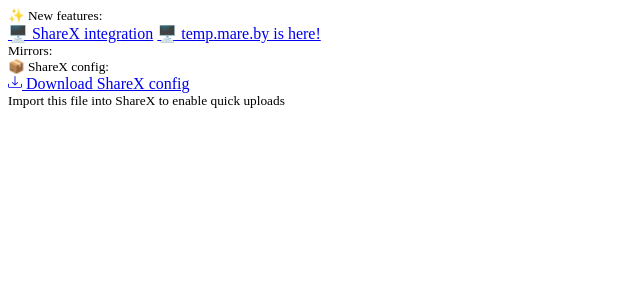
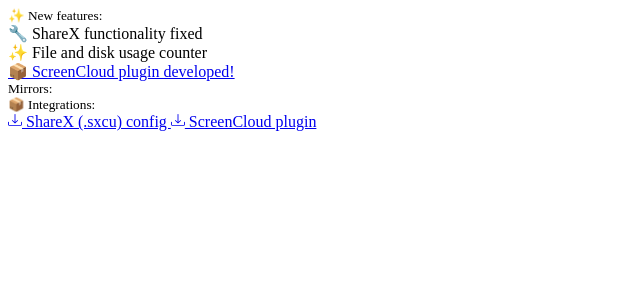
Before and after one commit to arkain123/mare.by, a Flask app: template templates/shared/_features.html in a window 1280 px wide. Shown: the top 300 px of the page, without its empty margins (0-640 px from the left). Run offline with Flask 3, Linux system fonts and the light colour scheme; the template is opened without the code that fills it, so the values that code supplies are empty.

Commit message:
new features and integrations bubbles

```diff
--- a/templates/shared/_features.html
+++ b/templates/shared/_features.html
@@ -1,8 +1,9 @@
 <div class="info-bubble mt-4 text-center">
     <small class="text-muted d-block mb-1">✨ New features:</small>
     <div class="d-flex justify-content-center gap-3 flex-wrap">
-       <a href="/config" download class="badge p-2">🖥️ ShareX integration</a>
-       <a href="https://temp.mare.by" download class="badge p-2">🖥️ temp.mare.by is here!</a>
+       <div class="badge p-2">🔧 ShareX functionality fixed</div>
+       <div class="badge p-2">✨ File and disk usage counter</div>
+       <a href="https://mare.by/screencloud.zip" class="badge p-2">📦 ScreenCloud plugin developed!</a>
     </div>
 </div>
 
@@ -16,15 +17,21 @@
 </div>
 
 <div class="info-bubble mt-4 text-center">
-    <small class="text-muted d-block mb-1">📦 ShareX config:</small>
-    <div>
+    <small class="text-muted d-block mb-1">📦 Integrations:</small>
+    <div class="d-flex justify-content-center gap-3 flex-wrap">
         <a href="/config" download class="badge p-2 badge-download">
             <svg xmlns="http://www.w3.org/2000/svg" width="14" height="14" fill="currentColor" class="bi bi-download me-1" viewBox="0 0 16 16">
                 <path d="M.5 9.9a.5.5 0 0 1 .5.5v2.5a1 1 0 0 0 1 1h12a1 1 0 0 0 1-1v-2.5a.5.5 0 0 1 1 0v2.5a2 2 0 0 1-2 2H2a2 2 0 0 1-2-2v-2.5a.5.5 0 0 1 .5-.5z"/>
                 <path d="M7.646 11.854a.5.5 0 0 0 .708 0l3-3a.5.5 0 0 0-.708-.708L8.5 10.293V1.5a.5.5 0 0 0-1 0v8.793L5.354 8.146a.5.5 0 1 0-.708.708l3 3z"/>
             </svg>
-            Download ShareX config
+            ShareX (.sxcu) config
+        </a>
+        <a href="https://mare.by/screencloud.zip" download class="badge p-2 badge-download">
+            <svg xmlns="http://www.w3.org/2000/svg" width="14" height="14" fill="currentColor" class="bi bi-download me-1" viewBox="0 0 16 16">
+                <path d="M.5 9.9a.5.5 0 0 1 .5.5v2.5a1 1 0 0 0 1 1h12a1 1 0 0 0 1-1v-2.5a.5.5 0 0 1 1 0v2.5a2 2 0 0 1-2 2H2a2 2 0 0 1-2-2v-2.5a.5.5 0 0 1 .5-.5z"/>
+                <path d="M7.646 11.854a.5.5 0 0 0 .708 0l3-3a.5.5 0 0 0-.708-.708L8.5 10.293V1.5a.5.5 0 0 0-1 0v8.793L5.354 8.146a.5.5 0 1 0-.708.708l3 3z"/>
+            </svg>
+            ScreenCloud plugin
         </a>
     </div>
-    <small class="text-muted d-block mt-1">Import this file into ShareX to enable quick uploads</small>
 </div>
```
